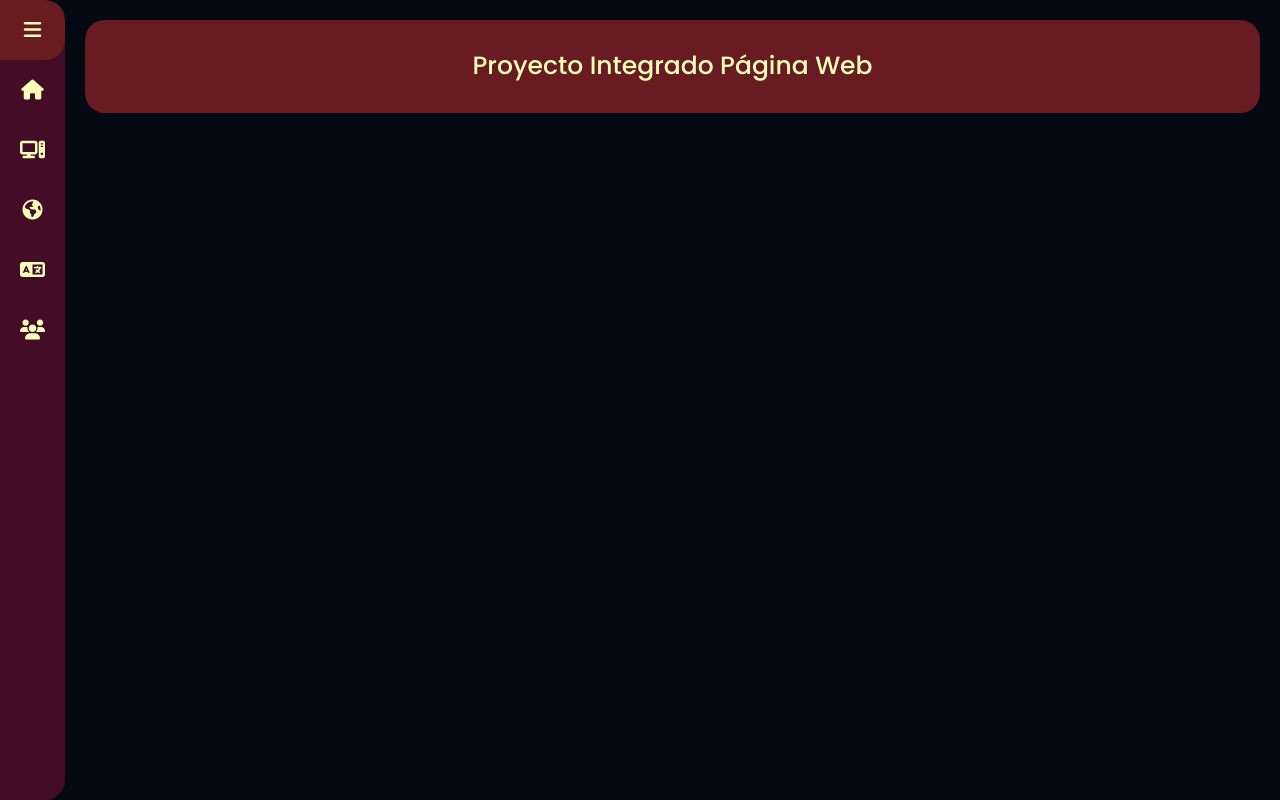
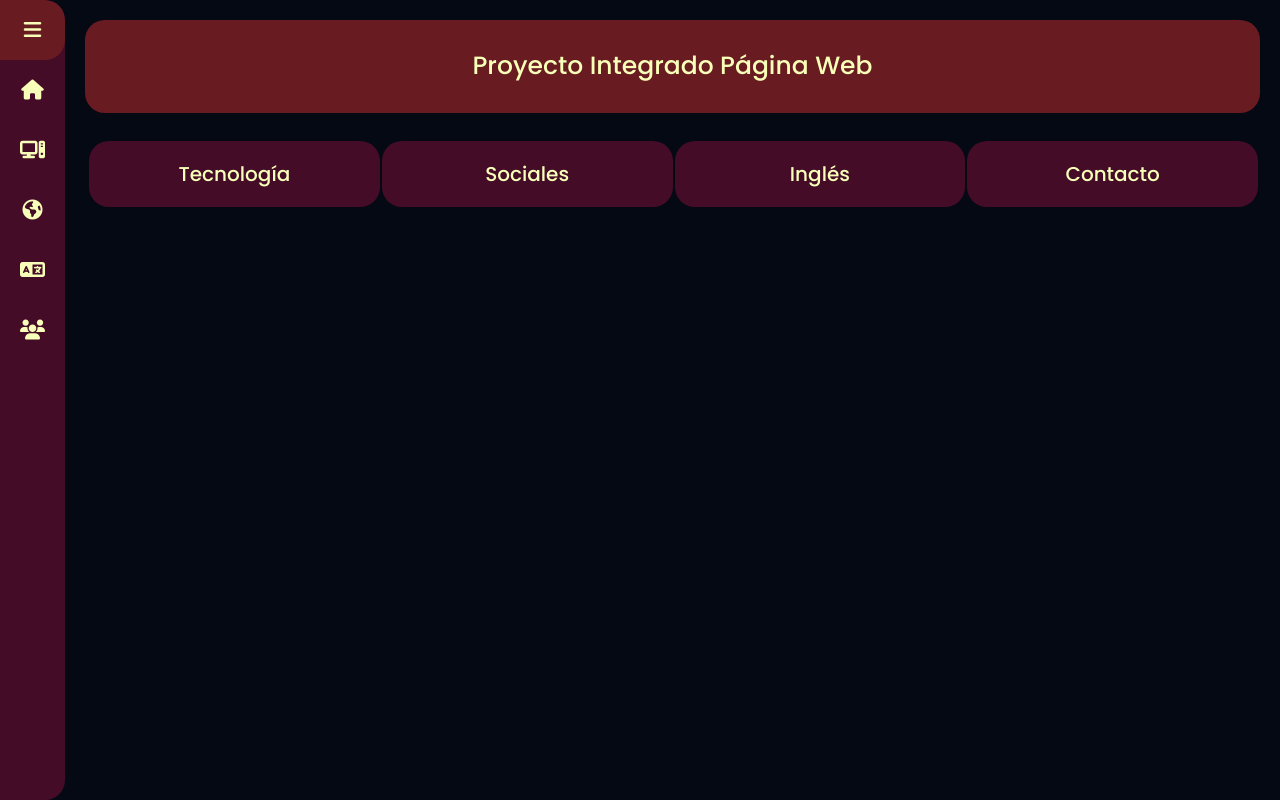
Before and after one commit to Rggyg/Proyecto-Integrado, a plain HTML site: page index.html in a window 1280 px wide. Drawn offline with Linux system fonts and the light colour scheme.

Commit message:
Update #02

```diff
--- a/css/style.css
+++ b/css/style.css
@@ -117,6 +117,15 @@ body{
 .infoPanel a:hover{
     text-decoration: underline;
 }
+.index-btn{
+    padding: 20px;
+    border-radius: 20px;
+    background-color: var(--sidebar-color);
+    display: block;
+}
+.index-btn:hover{
+    background-color: var(--button-select-color);
+}
 
 /*INFO PANEL**************************************************************************************/
 .infoPanel{
@@ -203,6 +212,15 @@ img{
     align-items: center;
     justify-items: center;
 }
+.table-index{
+    width: 100%;
+    align-items: center;
+    justify-items: center;
+}
+.table-index td{
+    text-align: center;
+    width: 25%;
+}
 .table-game{
     background-color: var(--background-darkness-color);
     border-collapse: collapse;
--- a/index.html
+++ b/index.html
@@ -53,6 +53,22 @@
     <section class="infoPanel mini">
         <h1>Proyecto Integrado Página Web</h1>
         <br>
+        <table class="table-index">
+            <th>
+                <td>
+                    <a class="index-btn" href="tecnología_index.html">Tecnología</a>
+                </td>
+                <td>
+                    <a class="index-btn" href="sociales_index.html">Sociales</a>
+                </td>
+                <td>
+                    <a class="index-btn" href="ingles_index.html">Inglés</a>
+                </td>
+                <td>
+                    <a class="index-btn" href="contact.html">Contacto</a>
+                </td>
+            </th>
+        </table>
     </section>
     <script src="scripts/script.js"></script>
 </body>
```
